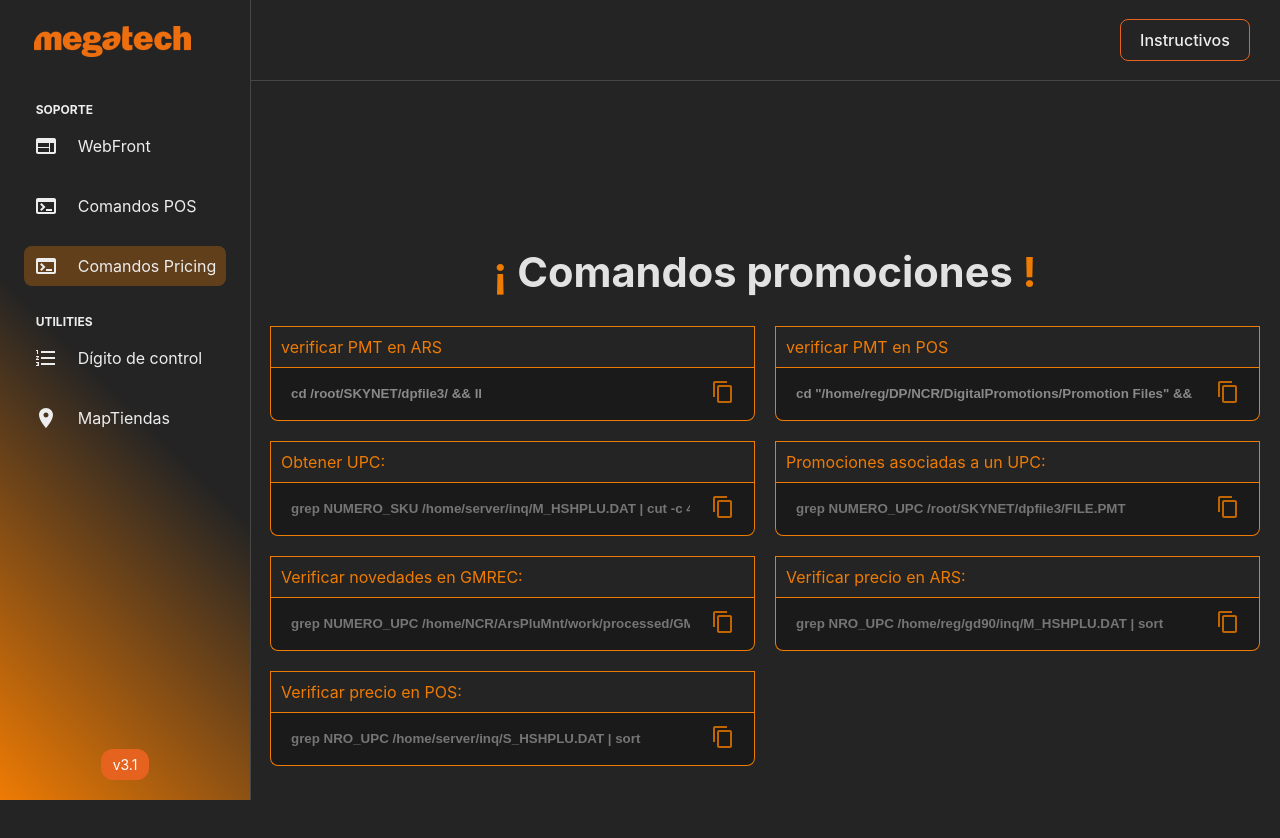
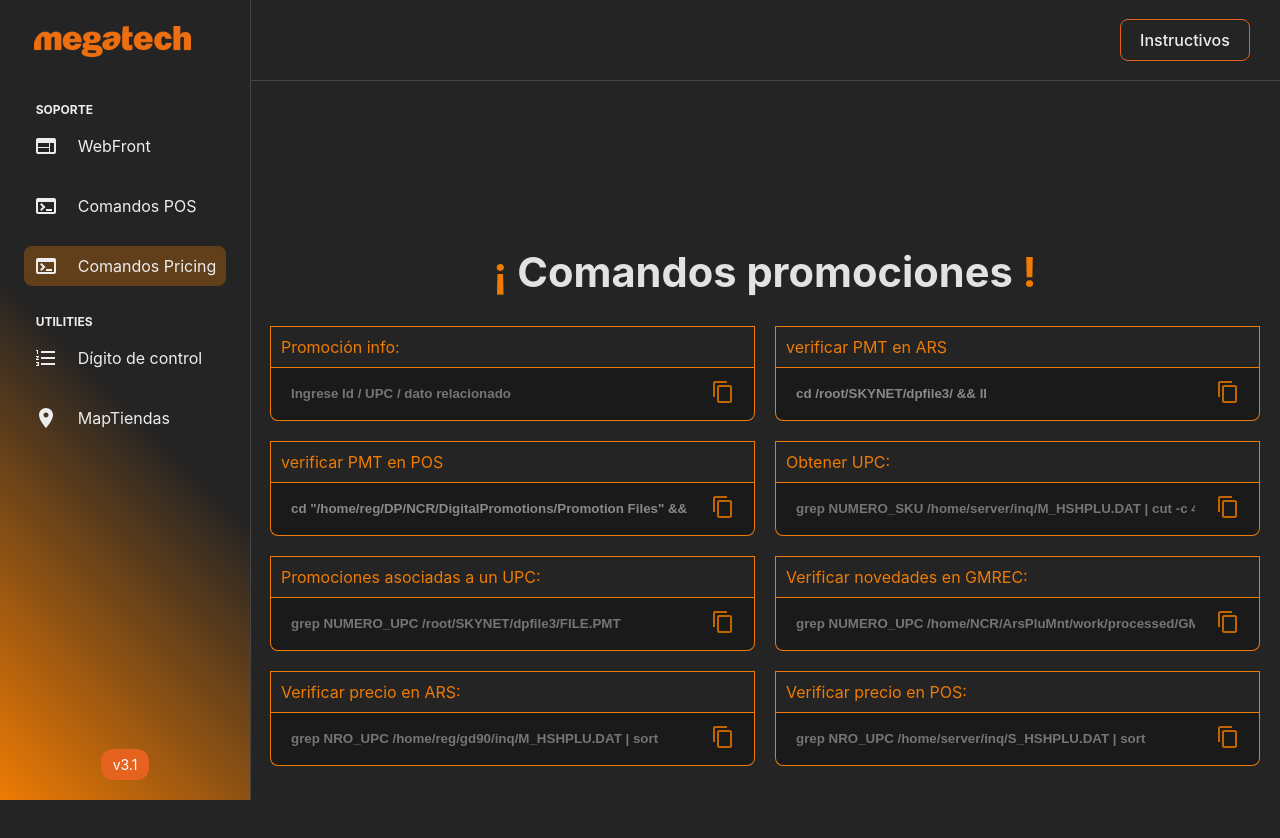
Before and after one commit to jlchurruarin/WebFrontTiendas, a React (Vite) app: page /commandspricing in a window 1280 px wide. Shown: the top 838 px of the page. Built offline with nearby package versions, Linux system fonts and the light colour scheme.

Commit message:
info promo

```diff
--- a/src/components/Comandos/ComandosPricing.jsx
+++ b/src/components/Comandos/ComandosPricing.jsx
@@ -48,6 +48,14 @@ function ComandosPricing() {
     }
 
   }
+  function getPromoInfo(value){
+    if(value==""){
+       alert("Ingrese UPC/Texto")
+    }else{
+      navigator.clipboard.writeText(`grep ${value} /root/SKYNET/dpfile3/FILE.PMT | awk -F "," '{print "-------\\nID: "$3"\\nNombre: \\x1b[33m"$5"\\x1b[0m\\nFecha de inicio: "substr($6, 7, 2)"-"substr($6, 5, 2)"-"substr($6, 1, 4)" "$7"\\nFecha de fin: "substr($8, 7, 2)"-"substr($8, 5, 2)"-"substr($8, 1, 4)" "$9; if($108 ~ /[[:space:]]/) print "\\x1b[31mLA PROMOCIÓN TIENE ESPACIOS"; else print "\\x1b[32mLA PROMOCIÓN NO TIENE ESPACIOS"}'`);
+    }
+
+  }
   function getPrePos(value) {
 
     if (value == "") {
@@ -84,6 +92,15 @@ function ComandosPricing() {
 <div className={styles.container}>
         <h1><span className={styles.resaltado}>¡</span> Comandos promociones <span className={styles.resaltado}>!</span></h1>
         <div className={styles.grid}>
+        <div className={styles.divCard}>
+            <p className={styles.nameComando}>Promoción info:</p>
+            <div className={styles.card}>
+              <input className={styles.textInput} placeholder='Ingrese Id / UPC / dato relacionado' onChange={handleChange}></input>
+              <button className={styles.btnCopy} onClick={() => getPromoInfo(value)} title="copy">
+                <ContentCopyIcon sx={{ color: "#c06500" }} />
+              </button>
+            </div>
+          </div>
           <div className={styles.divCard}>
             <p className={styles.nameComando}>verificar PMT en ARS</p>
             <div className={styles.card}>
```
